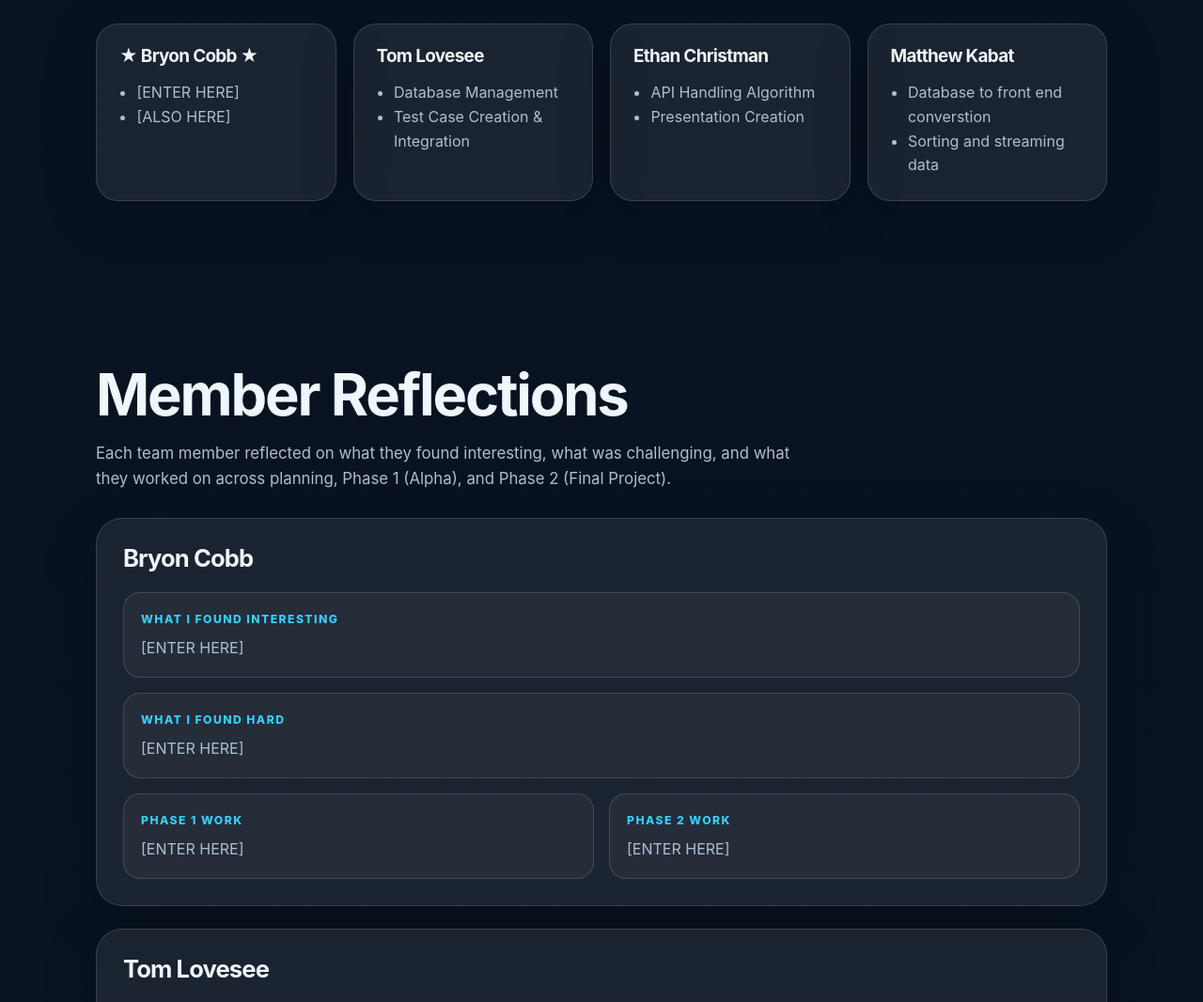
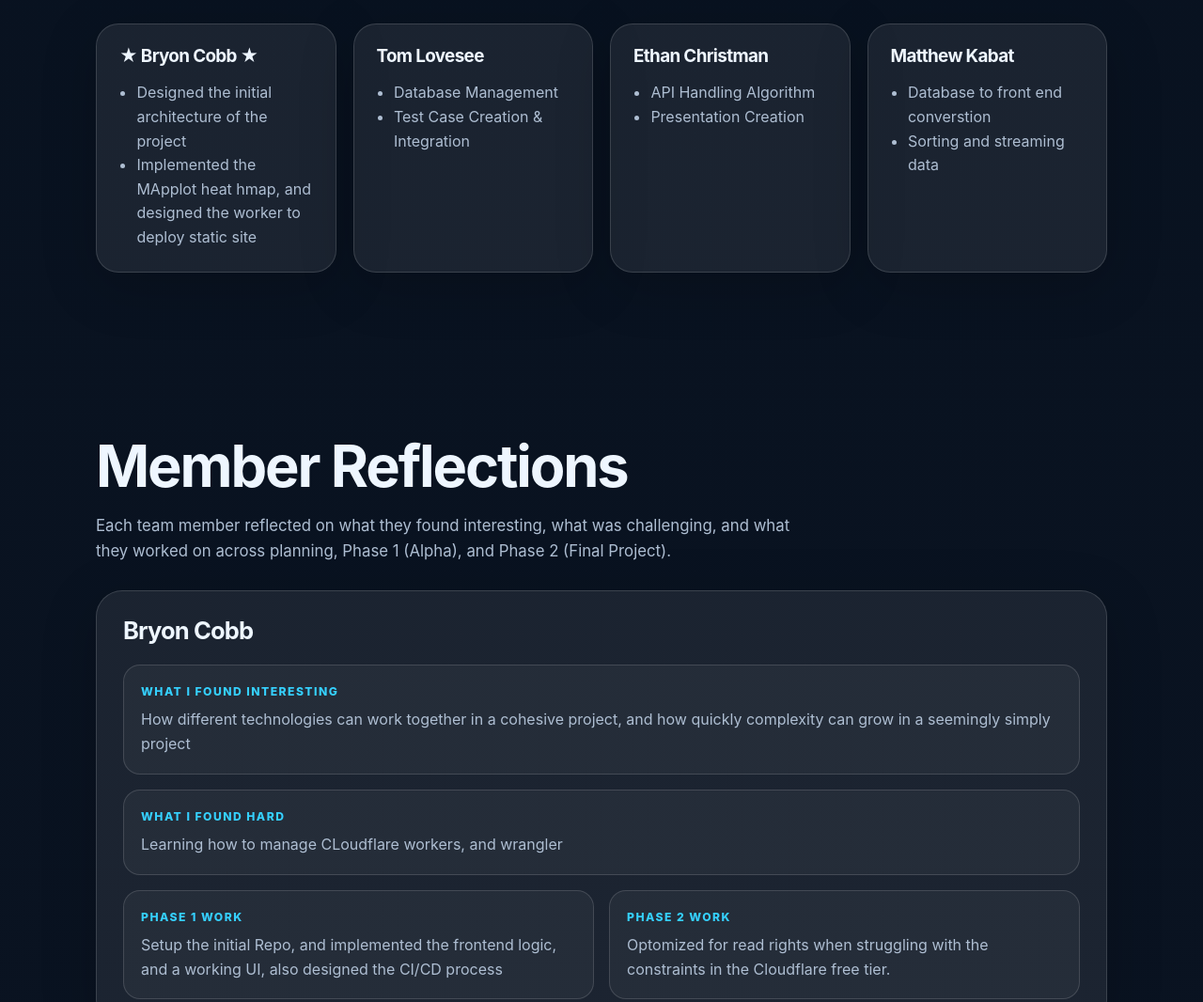
Before and after one commit to EChristman191/showmethevillian-presentation, a plain HTML site: page docs/index.html in a window 1280 px wide. Shown: the part 1669-2735 px from the top of the page at 94% size. Drawn offline with Linux system fonts and the light colour scheme.

Commit message:
Bryon additions

```diff
--- a/docs/index.html
+++ b/docs/index.html
@@ -113,8 +113,8 @@
         <article class="card">
           <h3>★ Bryon Cobb ★</h3>
           <ul>
-            <li>[ENTER HERE]</li>
-            <li>[ALSO HERE]</li>
+            <li>Designed the initial architecture of the project</li>
+            <li>Implemented the MApplot heat hmap, and designed the worker to deploy static site</li>
           </ul>
         </article>
         <article class="card">
@@ -153,22 +153,22 @@
 
           <div class="reflection-block">
             <span>What I found interesting</span>
-            <p>[ENTER HERE]</p>
+            <p>How different technologies can work together in a cohesive project, and how quickly complexity can grow in a seemingly simply project</p>
           </div>
 
           <div class="reflection-block">
             <span>What I found hard</span>
-            <p>[ENTER HERE]</p>
+            <p>Learning how to manage CLoudflare workers, and wrangler</p>
           </div>
 
           <div class="phase-grid">
             <div class="reflection-block">
               <span>Phase 1 Work</span>
-              <p>[ENTER HERE]</p>
+              <p>Setup the initial Repo, and implemented the frontend logic, and a working UI, also designed the CI/CD process</p>
             </div>
             <div class="reflection-block">
               <span>Phase 2 Work</span>
-              <p>[ENTER HERE]</p>
+              <p>Optomized for read rights when struggling with the constraints in the Cloudflare free tier.</p>
             </div>
           </div>
         </article>
```
